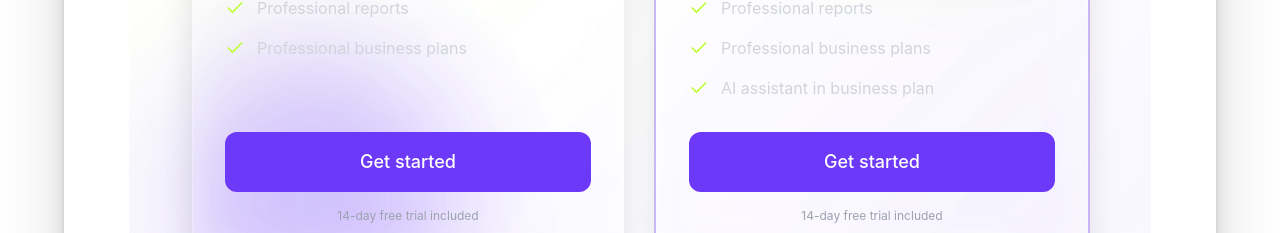
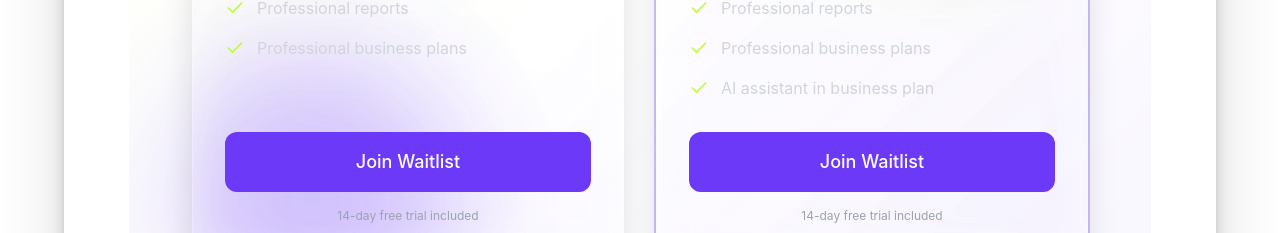
Before and after one commit to rudylightroom/feasy-landing, a React (Vite) app: page / in a window 1280 px wide. Shown: the part 7935-8168 px from the top of the page. Built offline with nearby package versions, Linux system fonts and the light colour scheme.

Commit message:
Update pricing cards to use Join Waitlist buttons
- Changed 'Get started' to 'Join Waitlist' in PricingCard.tsx
- Added href='#waitlist' to both pricing plan buttons
- Maintains existing styling and variants (primary/secondary)
- Both Starter and Professional AI plans now link to waitlist page

```diff
--- a/src/components/PricingCard.tsx
+++ b/src/components/PricingCard.tsx
@@ -78,8 +78,9 @@ export default function PricingCard({
           className="w-full"
           variant={popular ? 'primary' : 'secondary'}
           size="lg"
+          href="#waitlist"
         >
-          Get started
+          Join Waitlist
         </Button>
 
         <p className="text-xs text-gray-400 text-center mt-4">
```
